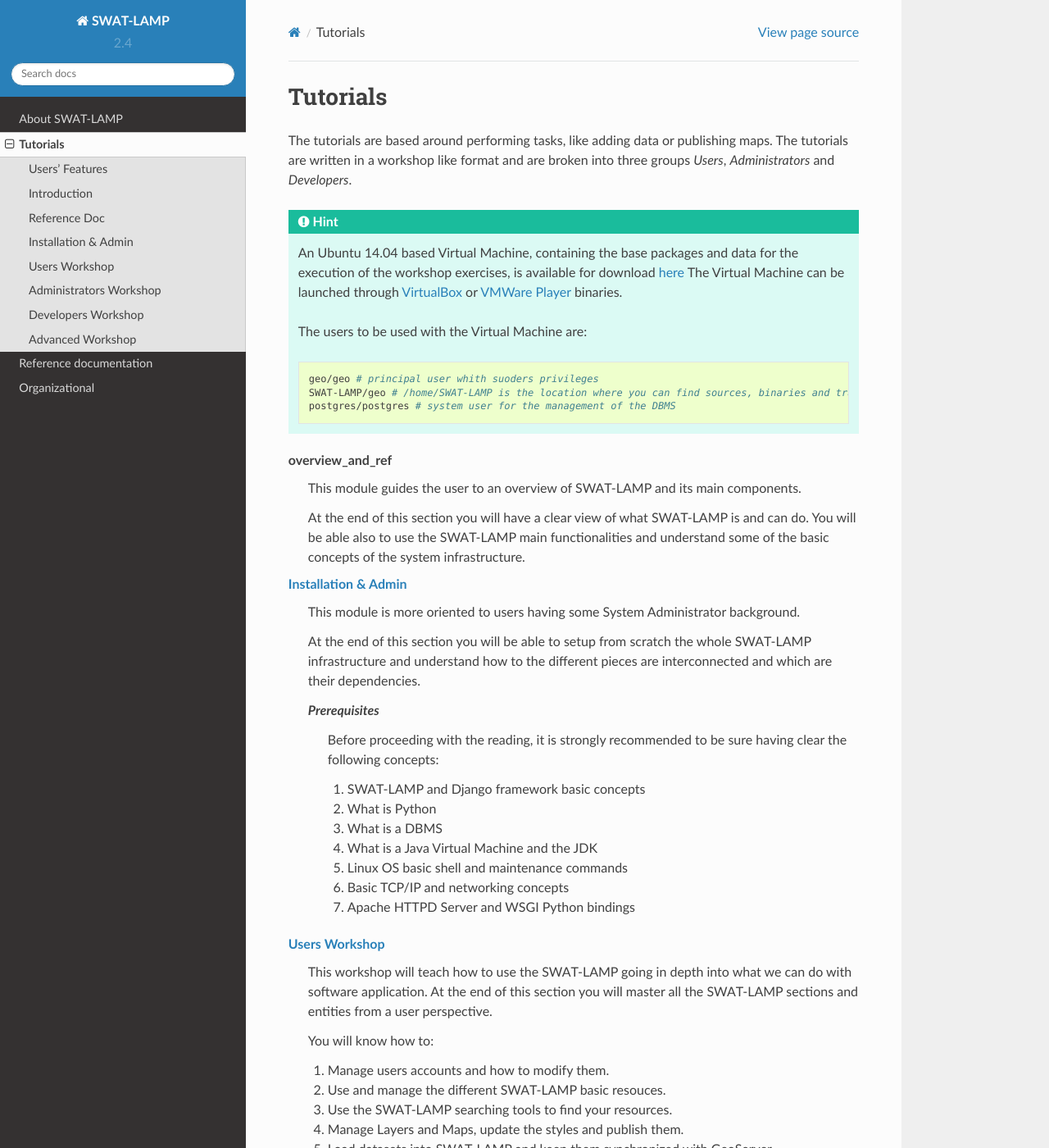
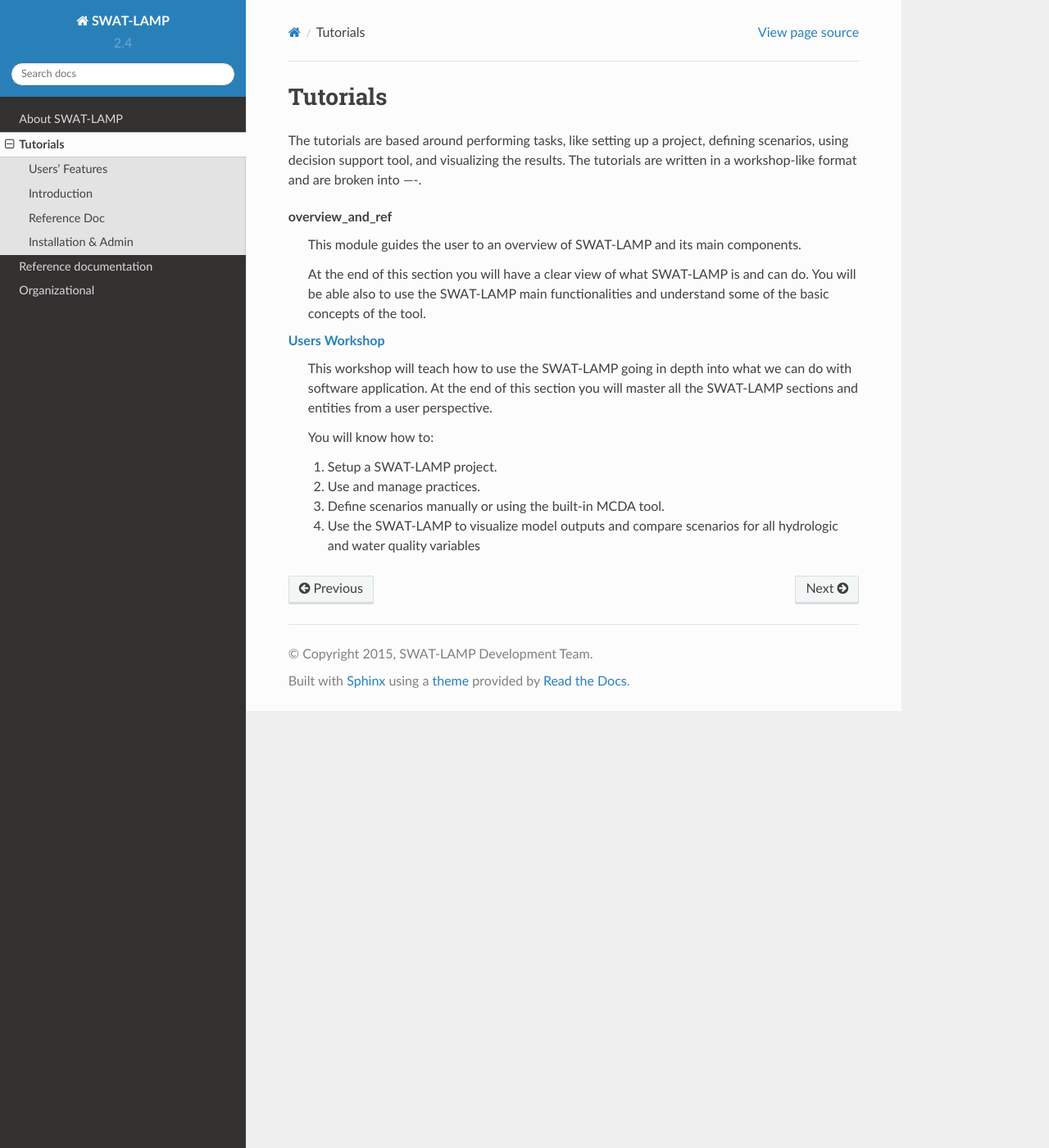
Before and after one commit to mehmadi/SWAT-LAMP-Doc, a Sphinx documentation site: the page built from docs/tutorials/index.txt, in a window 1280 px wide and 1400 px high. Shown: the whole window at 82% size. Built offline with Sphinx 7.4.7 and the Read the Docs theme 2.0.0, drawn with Linux system fonts in a browser that asks for light colours; pages that are not in the unit, such as notebooks, are missing from menus; some of the changed text lies outside the part shown.

Commit message:
Update index.txt

```diff
--- a/docs/tutorials/index.txt
+++ b/docs/tutorials/index.txt
@@ -2,18 +2,7 @@
 Tutorials
 =========
 
-The tutorials are based around performing tasks, like adding data or publishing maps. The tutorials are written in a workshop like format and are broken into three groups *Users*, *Administrators* and *Developers*.
-
-.. hint:: An Ubuntu 14.04 based Virtual Machine, containing the base packages and data for the execution of the workshop exercises, is available for download `here <https://www.dropbox.com/s/sucj3pb36qqhav3/SWAT-LAMP%20-%20Training%20-%20v1.4.zip?dl=0>`_
-    The Virtual Machine can be launched through `VirtualBox <https://www.virtualbox.org/>`_ or `VMWare Player <http://www.vmware.com/>`_ binaries.
-
-    The users to be used with the Virtual Machine are:
-
-    .. code-block:: yaml
-
-        geo/geo # principal user whith suoders privileges
-        SWAT-LAMP/geo # /home/SWAT-LAMP is the location where you can find sources, binaries and training data
-        postgres/postgres # system user for the management of the DBMS
+The tutorials are based around performing tasks, like setting up a project, defining scenarios, using decision support tool, and visualizing the results. The tutorials are written in a workshop-like format and are broken into ----.
 
 .. toctree::
    :hidden:
@@ -21,33 +10,13 @@
 
    overview_and_ref/index
    install/index
-   users/index
-   admin/index
-   devel/index
-   advanced/index
 
 :ref:`overview_and_ref`
     This module guides the user to an overview of SWAT-LAMP and its main components.
 
     At the end of this section you will have a clear view of what SWAT-LAMP is and can do.
     You will be able also to use the SWAT-LAMP main functionalities and understand some of
-    the basic concepts of the system infrastructure.
-
-:ref:`installation_and_admin`
-    This module is more oriented to users having some System Administrator background.
-
-    At the end of this section you will be able to setup from scratch the whole SWAT-LAMP infrastructure and understand how to the different pieces are interconnected and which are their dependencies.
-
-    *Prerequisites*
-        Before proceeding with the reading, it is strongly recommended to be sure having clear the following concepts:
-
-        1. SWAT-LAMP and Django framework basic concepts
-        2. What is Python
-        3. What is a DBMS
-        4. What is a Java Virtual Machine and the JDK
-        5. Linux OS basic shell and maintenance commands
-        6. Basic TCP/IP and networking concepts
-        7. Apache HTTPD Server and WSGI Python bindings
+    the basic concepts of the tool.
 
 :ref:`users_workshop`
     This workshop will teach how to use the SWAT-LAMP going in depth into what we can do with software application.
@@ -55,51 +24,7 @@
 
     You will know how to:
 
-    1. Manage users accounts and how to modify them.
-    2. Use and manage the different SWAT-LAMP basic resouces.
-    3. Use the SWAT-LAMP searching tools to find your resources.
-    4. Manage Layers and Maps, update the styles and publish them.
-    5. Load datasets into SWAT-LAMP and keep them synchronized with GeoServer.
-
-    *Prerequisites*
-        Before proceeding with the reading, it is strongly recommended to be sure having clear the following concepts:
-
-        1. SWAT-LAMP and Django framework basic concepts
-        2. What is Python
-        3. What is a geospatial server and a basic knowledge of the geospatial web services.
-        4. What is a metadata and a catalog.
-        5. What is a map and a legend.
-
-:ref:`admin_workshop`
-    This workshop will teach how to install and manage a deployment of the `SWAT-LAMP <http://SWAT-LAMP.org/>`_ software application.
-    At the end of this section you will master all the SWAT-LAMP sections and entities from an administrator perspective.
-
-    You will know how to:
-
-    1. Use the SWAT-LAMP’s Django Administration Panel.
-    2. Use the console Management Commands for SWAT-LAMP.
-    3. Configure and customize your SWAT-LAMP installation.
-
-    *Prerequisites*
-        Before proceeding with the reading, it is strongly recommended to be sure having clear the following concepts:
-
-        1. SWAT-LAMP and Django framework concepts
-        2. Good knowledge of Python
-        3. Good knowledge of what is a geospatial server and geospatial web services.
-        4. Good knowledge of what is metadata and catalog.
-        5. Good knowledge of HTML and CSS.
-
-:ref:`dev_workshop`
-    This workshop will teach how to develop with and for the `SWAT-LAMP <http://SWAT-LAMP.org>`_ software application.
-    This module will introduce you to the components that SWAT-LAMP is built with, the standards that it supports and the services it provides based on those standards, and an overview its architecture.
-
-    *Prerequisites*
-        SWAT-LAMP is a web based GIS tool, and as such, in order to do development on SWAT-LAMP itself or to integrate it into your own application, you should be familiar with basic web development concepts as well as with general GIS concepts.
-
-:ref:`adv_workshop`
-    This module introduces advanced tecquinques and metodologies for the management of the geospatial data and the maintenance and tuning of the servers on *Production Environments*.
-
-    The last sections of the module will teach also you how to add brand new classes and functionalities to your SWAT-LAMP installation.
-
-    *Prerequisites*
-        You should be familiar with SWAT-LAMP, GeoServer, Python framework and development concepts other than with system administrator and caching concepts and tecnquiques.
+    1. Setup a SWAT-LAMP project.
+    2. Use and manage practices.
+    3. Define scenarios manually or using the built-in MCDA tool.
+    4. Use the SWAT-LAMP to visualize model outputs and compare scenarios for all hydrologic and water quality variables
```
